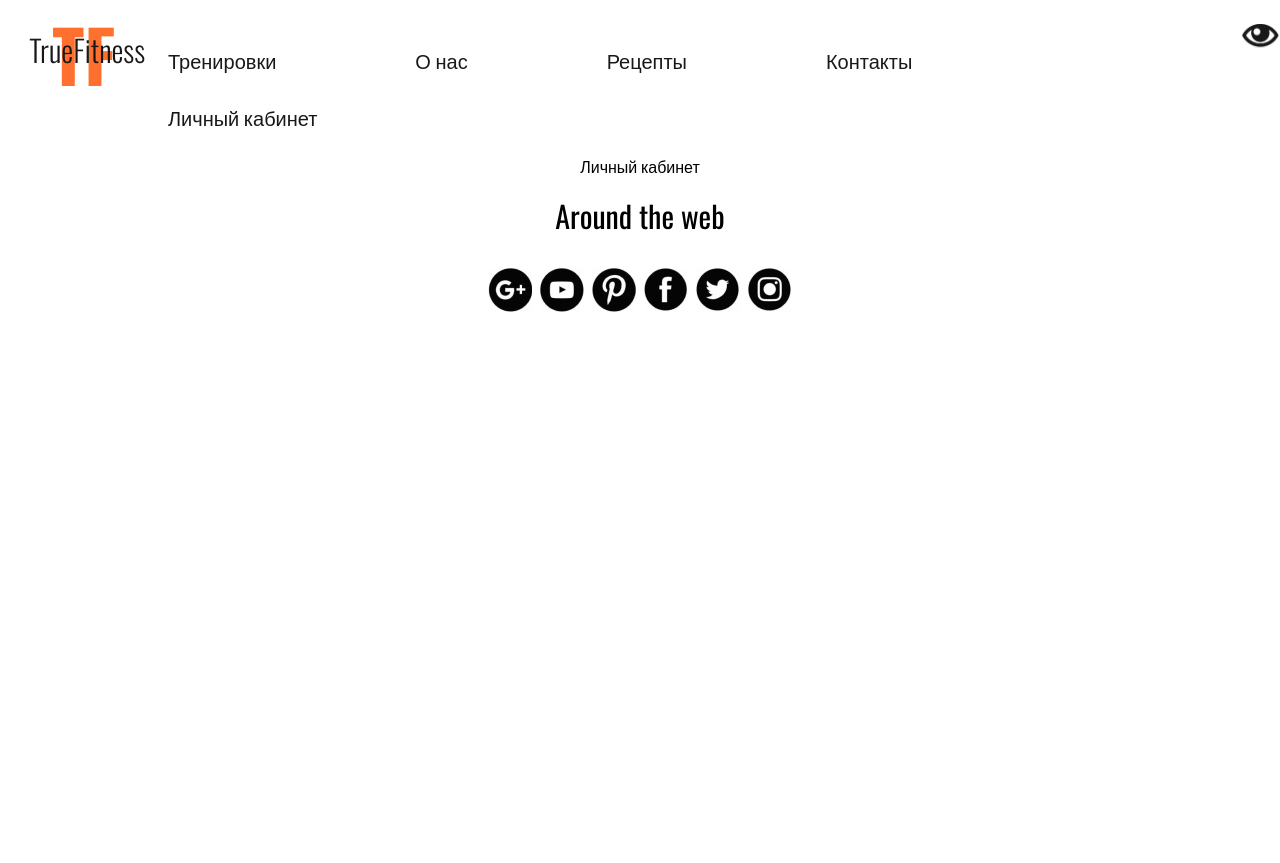
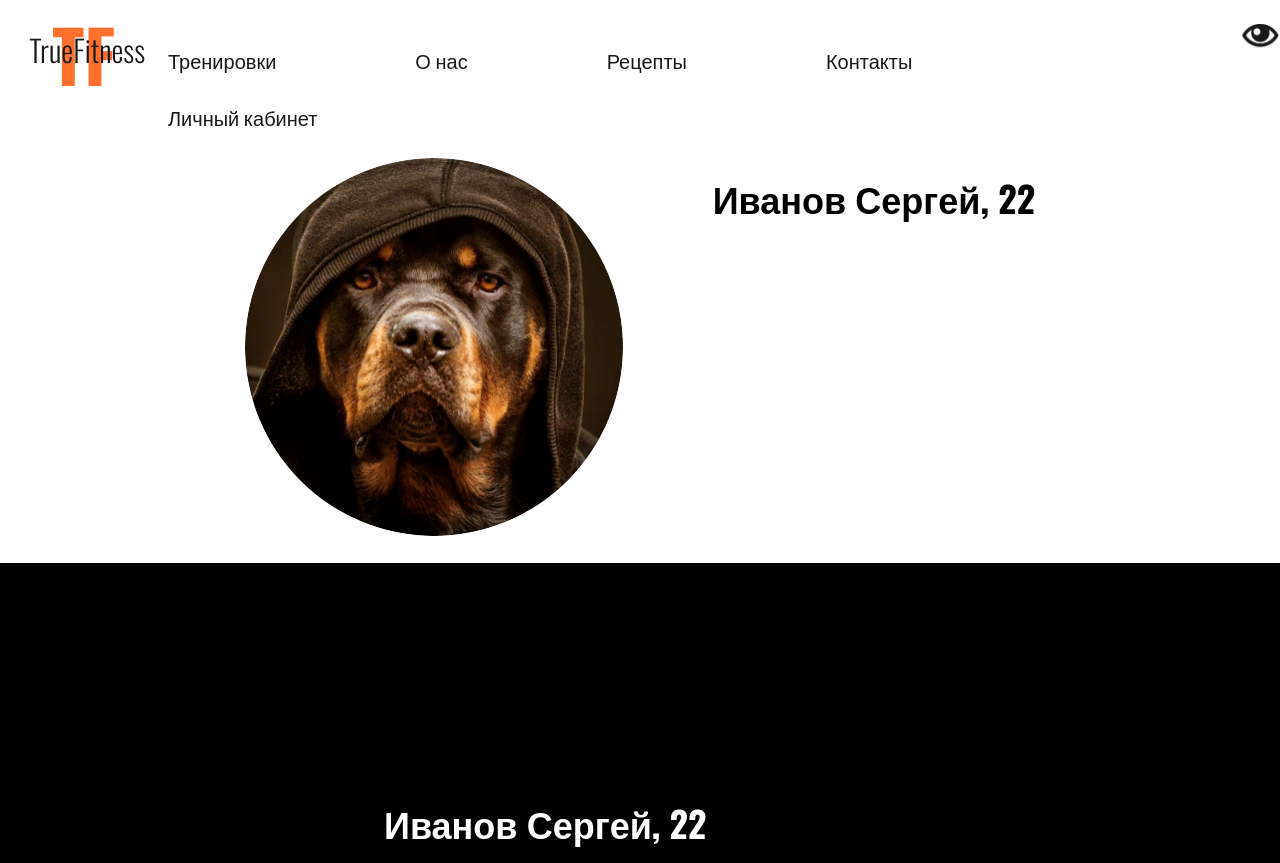
Before and after one commit to Dubrovskiy40/trueFitness, a React (Create React App) app: page /account in a window 1280 px wide. Before the commit the page ends 800 px from the top, so only its background shows below. Built offline with nearby package versions, Linux system fonts and the light colour scheme.

Commit message:
Создал личную страницу пользователя

```diff
--- a/src/App.js
+++ b/src/App.js
@@ -1,5 +1,5 @@
 import './App.css';
-import {BrowserRouter as Router, Routes, Route} from "react-router-dom";
+import {BrowserRouter as Router, Routes, Route } from "react-router-dom";
 import Footer from "./components/footer/Footer";
 import Header from "./components/header";
 import MainPage from "./components/MainPage"
@@ -9,9 +9,9 @@ import Contacts from "./components/Contacts"
 import Workout from "./components/Workout"
 import Account from "./components/Account"
 
-
-
 function App(props) {
+    const image = require('./images/users/1.png');
+    console.log(window.location)
   return (
     <div className="App">
         <Router>
@@ -21,10 +21,16 @@ function App(props) {
                 <Route path="/workout" element={<Workout />} />
                 <Route path="/recipes" element={<Recipes />} />
                 <Route path="/contacts" element={<Contacts />} />
-                <Route path="/account" element={<Account />} />
+                <Route path="/account"
+                       element={<Account
+                                name="Сергей"
+                                surname="Иванов"
+                                age={22}
+                                imageSrc={image}
+                       />} />
                 <Route path="*" element={<Error />} />
             </Routes>
-            <Footer />
+            {!['/account'].includes(window.location.pathname) && <Footer/>}
         </Router>
     </div>
   );
--- a/src/components/Account/index.js
+++ b/src/components/Account/index.js
@@ -1,5 +1,20 @@
-export default () => {
+import style from './style.module.scss'
+
+export default ({name, surname, age, imageSrc}) => {
     return (
-        <h1>Личный кабинет</h1>
+        <div className={style['account-wrapper']}>
+
+            <div className={style['user-info']}>
+                {imageSrc && <img
+                            className={style.photo}
+                            src={imageSrc}
+                            alt="фото пользователя"/>}
+                <span className={style['user-name']}>{surname} {name}, {age}</span>
+            </div>
+            <div className={style.footer}>
+                <span className={style['user-name']}>{surname} {name}, {age}</span>
+            </div>
+        </div>
+
     )
 }
--- /dev/null
+++ b/src/components/Account/style.module.scss
@@ -0,0 +1,41 @@
+.account-wrapper {
+    display: flex;
+    flex-flow: column;
+    height: calc(100vh - 95px);
+}
+
+.user-info {
+    display: flex;
+    max-width: 1160px;
+    padding: 0 80px;
+    margin: 0 auto;
+}
+
+.photo {
+    width: 378px;
+    height: 378px;
+    border-radius: 50%;
+    margin-right: 90px;
+    display: block;
+}
+
+.user-name {
+    font-size: 36px;
+    line-height: 80px;
+    font-weight: bold;
+}
+
+.footer {
+    width: 100%;
+    min-height: 300px;
+    background: #000;
+    margin-top: auto;
+    display: flex;
+
+    .user-name {
+        display: block;
+        margin-top: auto;
+        color: #fff;
+        margin-left: 30%;
+    }
+}
```
Also changed, not shown: src/images/users/1.png (added).
